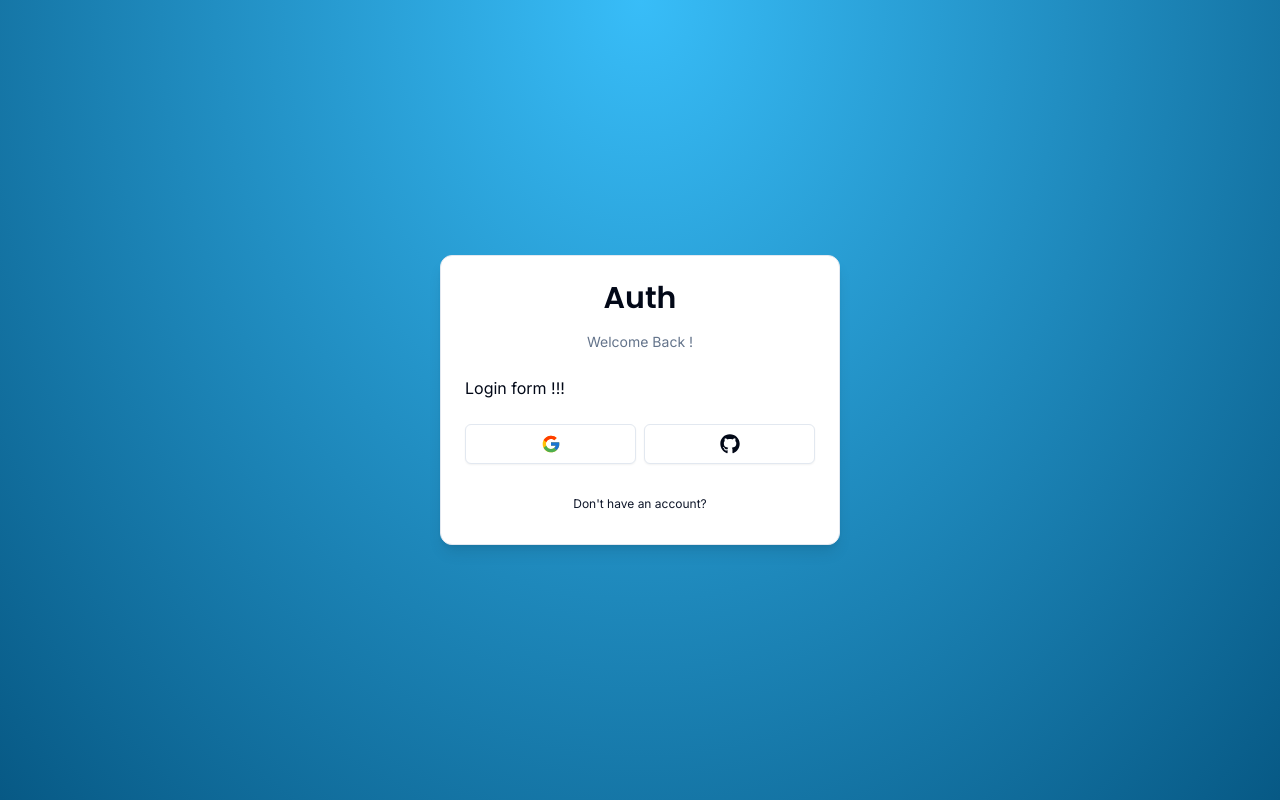
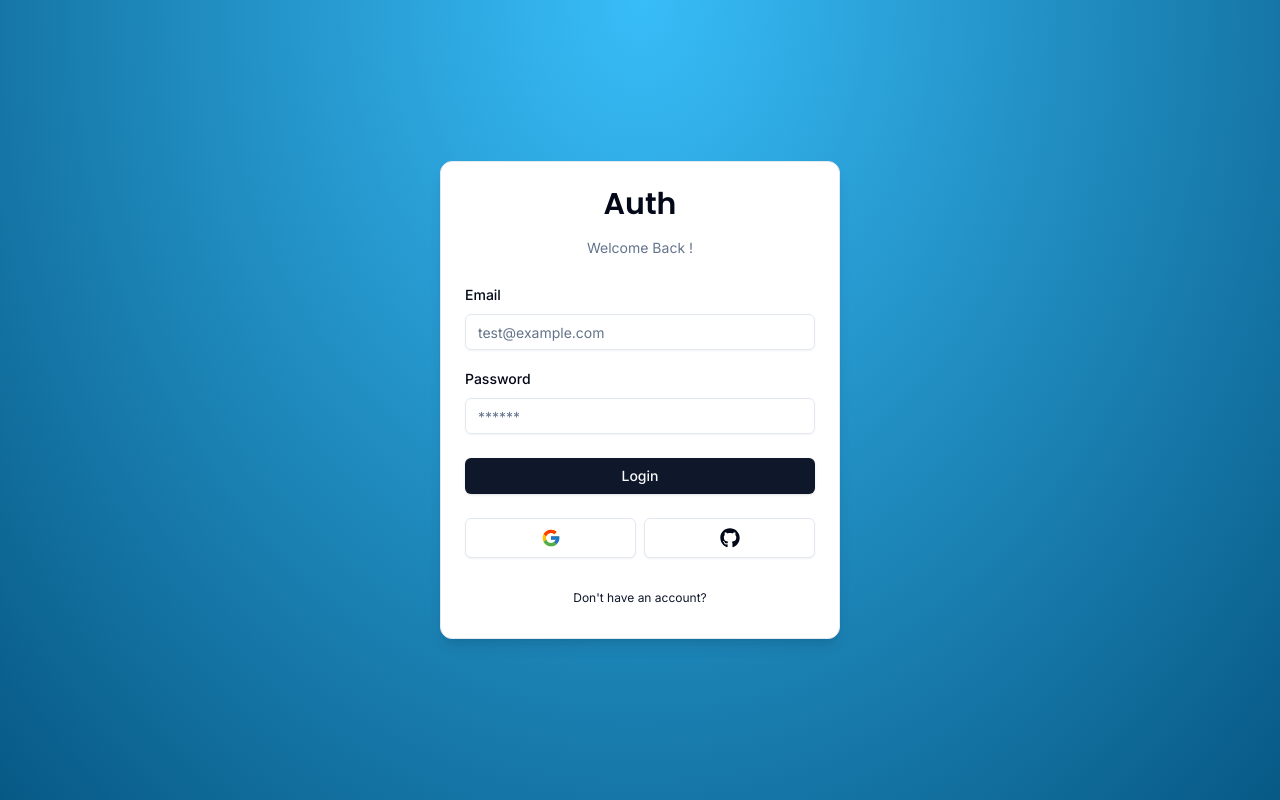
Before and after one commit to Omkar-Potphode/next-authentication, a Next.js app: page /auth/login in a window 1280 px wide. Built offline with nearby package versions, Linux system fonts and the light colour scheme.

Commit message:
✨ Added Login page

```diff
--- a/components/auth/login-form.tsx
+++ b/components/auth/login-form.tsx
@@ -1,6 +1,35 @@
+"use client";
+
+import * as z from "zod";
 import { CardWrapper } from "@/components/auth/card-wrapper"
+import {
+    Form,
+    FormField,
+    FormControl,
+    FormLabel,
+    FormMessage,
+    FormItem
+} from "@/components/ui/form";
+import { useForm } from "react-hook-form";
+import { zodResolver } from "@hookform/resolvers/zod";
+import { LoginSchema } from "@/schemas";
+import { Input } from "../ui/input";
+import { Button } from "../ui/button";
 
 export const LoginForm = () => {
+
+    const form = useForm<z.infer<typeof LoginSchema>>({
+        resolver: zodResolver(LoginSchema),
+        defaultValues:{
+            email:"",
+            password: "",
+        },
+    });
+
+    const onSubmit = (values: z.infer<typeof LoginSchema>) => {
+        console.log(values)
+    }
+
     return (
         <CardWrapper
         headerLabel="Welcome Back !"
@@ -8,7 +37,63 @@
         backButtonHref="/auth/register"
         showSocial
         >
-            Login form !!!
+            <Form {...form}>
+                <form
+                onSubmit={form.handleSubmit(onSubmit)}
+                className="space-y-6"
+                >
+
+                    <div className="space-y-4">
+                        <FormField
+                        control={form.control}
+                        name="email"
+                        render={({field}) => (
+                            <FormItem>
+                                <FormLabel>
+                                    Email
+                                </FormLabel>
+                                <FormControl>
+                                    <Input
+                                    {...field}
+                                    placeholder="test@example.com"
+                                    type="email"
+                                    />
+                                </FormControl>
+                                <FormMessage/>
+                            </FormItem>
+                        )}
+                        />
+
+                        <FormField
+                        control={form.control}
+                        name="password"
+                        render={({field}) => (
+                            <FormItem>
+                                <FormLabel>
+                                    Password
+                                </FormLabel>
+                                <FormControl>
+                                    <Input
+                                    {...field}
+                                    placeholder="******"
+                                    type="password"
+                                    />
+                                </FormControl>
+                                <FormMessage/>
+                            </FormItem>
+                        )}
+                        />
+                    </div>
+
+                    <Button
+                    className="w-full"
+                    type="submit"
+                    >
+                        Login
+                    </Button>
+
+                </form>
+            </Form>
         </CardWrapper>
     )
 }
--- /dev/null
+++ b/components/ui/form.tsx
@@ -0,0 +1,176 @@
+import * as React from "react"
+import * as LabelPrimitive from "@radix-ui/react-label"
+import { Slot } from "@radix-ui/react-slot"
+import {
+  Controller,
+  ControllerProps,
+  FieldPath,
+  FieldValues,
+  FormProvider,
+  useFormContext,
+} from "react-hook-form"
+
+import { cn } from "@/lib/utils"
+import { Label } from "@/components/ui/label"
+
+const Form = FormProvider
+
+type FormFieldContextValue<
+  TFieldValues extends FieldValues = FieldValues,
+  TName extends FieldPath<TFieldValues> = FieldPath<TFieldValues>
+> = {
+  name: TName
+}
+
+const FormFieldContext = React.createContext<FormFieldContextValue>(
+  {} as FormFieldContextValue
+)
+
+const FormField = <
+  TFieldValues extends FieldValues = FieldValues,
+  TName extends FieldPath<TFieldValues> = FieldPath<TFieldValues>
+>({
+  ...props
+}: ControllerProps<TFieldValues, TName>) => {
+  return (
+    <FormFieldContext.Provider value={{ name: props.name }}>
+      <Controller {...props} />
+    </FormFieldContext.Provider>
+  )
+}
+
+const useFormField = () => {
+  const fieldContext = React.useContext(FormFieldContext)
+  const itemContext = React.useContext(FormItemContext)
+  const { getFieldState, formState } = useFormContext()
+
+  const fieldState = getFieldState(fieldContext.name, formState)
+
+  if (!fieldContext) {
+    throw new Error("useFormField should be used within <FormField>")
+  }
+
+  const { id } = itemContext
+
+  return {
+    id,
+    name: fieldContext.name,
+    formItemId: `${id}-form-item`,
+    formDescriptionId: `${id}-form-item-description`,
+    formMessageId: `${id}-form-item-message`,
+    ...fieldState,
+  }
+}
+
+type FormItemContextValue = {
+  id: string
+}
+
+const FormItemContext = React.createContext<FormItemContextValue>(
+  {} as FormItemContextValue
+)
+
+const FormItem = React.forwardRef<
+  HTMLDivElement,
+  React.HTMLAttributes<HTMLDivElement>
+>(({ className, ...props }, ref) => {
+  const id = React.useId()
+
+  return (
+    <FormItemContext.Provider value={{ id }}>
+      <div ref={ref} className={cn("space-y-2", className)} {...props} />
+    </FormItemContext.Provider>
+  )
+})
+FormItem.displayName = "FormItem"
+
+const FormLabel = React.forwardRef<
+  React.ElementRef<typeof LabelPrimitive.Root>,
+  React.ComponentPropsWithoutRef<typeof LabelPrimitive.Root>
+>(({ className, ...props }, ref) => {
+  const { error, formItemId } = useFormField()
+
+  return (
+    <Label
+      ref={ref}
+      className={cn(error && "text-destructive", className)}
+      htmlFor={formItemId}
+      {...props}
+    />
+  )
+})
+FormLabel.displayName = "FormLabel"
+
+const FormControl = React.forwardRef<
+  React.ElementRef<typeof Slot>,
+  React.ComponentPropsWithoutRef<typeof Slot>
+>(({ ...props }, ref) => {
+  const { error, formItemId, formDescriptionId, formMessageId } = useFormField()
+
+  return (
+    <Slot
+      ref={ref}
+      id={formItemId}
+      aria-describedby={
+        !error
+          ? `${formDescriptionId}`
+          : `${formDescriptionId} ${formMessageId}`
+      }
+      aria-invalid={!!error}
+      {...props}
+    />
+  )
+})
+FormControl.displayName = "FormControl"
+
+const FormDescription = React.forwardRef<
+  HTMLParagraphElement,
+  React.HTMLAttributes<HTMLParagraphElement>
+>(({ className, ...props }, ref) => {
+  const { formDescriptionId } = useFormField()
+
+  return (
+    <p
+      ref={ref}
+      id={formDescriptionId}
+      className={cn("text-[0.8rem] text-muted-foreground", className)}
+      {...props}
+    />
+  )
+})
+FormDescription.displayName = "FormDescription"
+
+const FormMessage = React.forwardRef<
+  HTMLParagraphElement,
+  React.HTMLAttributes<HTMLParagraphElement>
+>(({ className, children, ...props }, ref) => {
+  const { error, formMessageId } = useFormField()
+  const body = error ? String(error?.message) : children
+
+  if (!body) {
+    return null
+  }
+
+  return (
+    <p
+      ref={ref}
+      id={formMessageId}
+      className={cn("text-[0.8rem] font-medium text-destructive", className)}
+      {...props}
+    >
+      {body}
+    </p>
+  )
+})
+FormMessage.displayName = "FormMessage"
+
+export {
+  useFormField,
+  Form,
+  FormItem,
+  FormLabel,
+  FormControl,
+  FormDescription,
+  FormMessage,
+  FormField,
+}
--- /dev/null
+++ b/components/ui/input.tsx
@@ -0,0 +1,25 @@
+import * as React from "react"
+
+import { cn } from "@/lib/utils"
+
+export interface InputProps
+  extends React.InputHTMLAttributes<HTMLInputElement> {}
+
+const Input = React.forwardRef<HTMLInputElement, InputProps>(
+  ({ className, type, ...props }, ref) => {
+    return (
+      <input
+        type={type}
+        className={cn(
+          "flex h-9 w-full rounded-md border border-input bg-transparent px-3 py-1 text-sm shadow-sm transition-colors file:border-0 file:bg-transparent file:text-sm file:font-medium placeholder:text-muted-foreground focus-visible:outline-none focus-visible:ring-1 focus-visible:ring-ring disabled:cursor-not-allowed disabled:opacity-50",
+          className
+        )}
+        ref={ref}
+        {...props}
+      />
+    )
+  }
+)
+Input.displayName = "Input"
+
+export { Input }
--- /dev/null
+++ b/components/ui/label.tsx
@@ -0,0 +1,26 @@
+"use client"
+
+import * as React from "react"
+import * as LabelPrimitive from "@radix-ui/react-label"
+import { cva, type VariantProps } from "class-variance-authority"
+
+import { cn } from "@/lib/utils"
+
+const labelVariants = cva(
+  "text-sm font-medium leading-none peer-disabled:cursor-not-allowed peer-disabled:opacity-70"
+)
+
+const Label = React.forwardRef<
+  React.ElementRef<typeof LabelPrimitive.Root>,
+  React.ComponentPropsWithoutRef<typeof LabelPrimitive.Root> &
+    VariantProps<typeof labelVariants>
+>(({ className, ...props }, ref) => (
+  <LabelPrimitive.Root
+    ref={ref}
+    className={cn(labelVariants(), className)}
+    {...props}
+  />
+))
+Label.displayName = LabelPrimitive.Root.displayName
+
+export { Label }
--- a/package.json
+++ b/package.json
@@ -9,16 +9,20 @@
     "lint": "next lint"
   },
   "dependencies": {
+    "@hookform/resolvers": "^3.4.2",
     "@radix-ui/react-icons": "^1.3.0",
+    "@radix-ui/react-label": "^2.0.2",
     "@radix-ui/react-slot": "^1.0.2",
     "class-variance-authority": "^0.7.0",
     "clsx": "^2.1.1",
     "next": "14.2.3",
     "react": "^18",
     "react-dom": "^18",
+    "react-hook-form": "^7.51.5",
     "react-icons": "^5.2.1",
     "tailwind-merge": "^2.3.0",
-    "tailwindcss-animate": "^1.0.7"
+    "tailwindcss-animate": "^1.0.7",
+    "zod": "^3.23.8"
   },
   "devDependencies": {
     "@types/node": "^20",
--- /dev/null
+++ b/schemas/index.ts
@@ -0,0 +1,10 @@
+import * as z from "zod";
+
+export const LoginSchema = z.object({
+    email: z.string().email({
+        message: "Email is required"
+    }),
+    password: z.string().min(1,{
+        message: "Password is required"
+    })
+})
```
Also changed, not shown: 1 other file (tests, documents, lock files or other folders).
